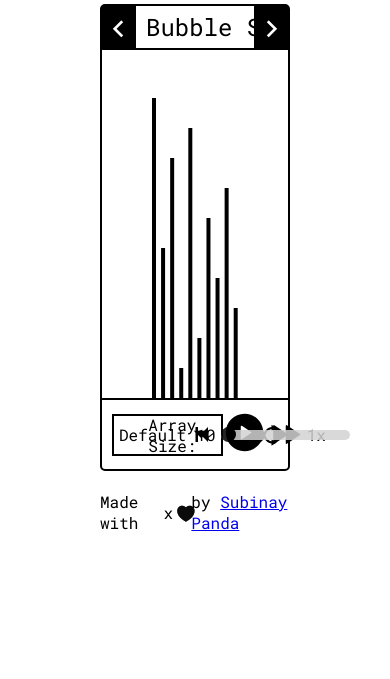
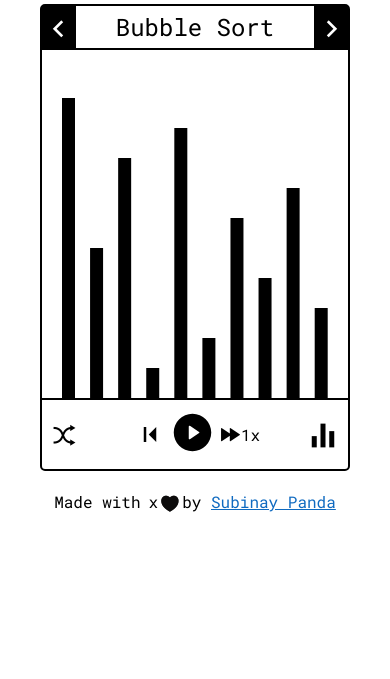
Before and after one commit to subinay108/Sorting-Algorithm-Visualizer, a plain HTML site: page index.html in a window 390 px wide. Shown: the part 165-844 px from the top of the page. Drawn offline with nearby package versions, Linux system fonts and the light colour scheme; no server answers.

Commit message:
Mobile Responsive is done

```diff
--- a/index.html
+++ b/index.html
@@ -58,8 +58,11 @@
                     </div>
                 </div>
                 <div class="array-size">
-                    Array Size: <span class="array-size-output">10</span>
+                    <span class="array-size-label">Array Size: </span><span class="array-size-output">10</span>
                     <input type="range" min="10" max="50" value="10" step="5" class="array-size-slider" id="myRange" oninput="displayArrSize(this)">
+                </div>
+                <div class="array-size-mobile">
+                    <i class="ri-bar-chart-fill"></i>
                 </div>
                 <div class="duration"></div>
             </div>
--- a/script.js
+++ b/script.js
@@ -2,20 +2,20 @@ const menu = document.querySelector('.menu-items');
 const sortingContainer = document.querySelector('.sorting-container');
 
 function previousMenu(){
+    let scrollWidth = document.querySelector('.menu-items li').clientWidth + 10;
     menu.scrollBy({
         top: 0,
-        left: -100,
+        left: -scrollWidth,
         behavior: 'smooth',
     });
 }
 function nextMenu(){
-    menu.children[menu.children.length - 1].scrollIntoView();
+    let scrollWidth = document.querySelector('.menu-items li').clientWidth + 10;
     menu.scrollBy({
         top: 0,
-        left: 100,
+        left: scrollWidth,
         behavior: 'smooth',
     });
-    // menu.scrollIntoView(true);
 }
 
 
@@ -466,20 +466,20 @@ function displayArrSize(el){
 
 
     let b = [...Array(el.value).keys()].map(i => i + 1);
-    console.log(b);
+    // console.log(b);
 
     a = [];
     for(let i = 0; i < el.value; i++){
         a.push(i + 1);
     }
-    console.log(a);
+    // console.log(a);
     updateSortingContainer();
     updateSortingPlayer(activeSortingType);
 }
 
 // Update DOM on resize
 window.addEventListener('resize', ()=>{
-    alpha = (sortingContainer.clientWidth - 100) / 2;
+    alpha = (sortingContainer.clientWidth - (sortingContainer.clientWidth < 600 ? 40 : 100)) / 2;
     itemWidth = alpha / a.length;
     spaceWidth = alpha / (a.length - 1);
     // updateSortingContainer();
@@ -511,7 +511,7 @@ function openSorting(event, sortName){
 // Update Sorting Container
 let a = [...Array(10).keys()].map(i => i + 1);
 
-let alpha = (sortingContainer.clientWidth - 100) / 2;
+let alpha = (sortingContainer.clientWidth - (sortingContainer.clientWidth < 600 ? 40 : 100)) / 2;
 let itemWidth = alpha / a.length;
 let spaceWidth = alpha / (a.length - 1);
 function updateSortingContainer(){
@@ -544,7 +544,7 @@ function updateSortingPlayer(sortName){
     updateSortingContainer();
     shuffle(a);
     shuffleAnimation();
-    console.log('Before sorting', a);
+    // console.log('Before sorting', a);
     activeSortingType = sortName;
 
     tl.pause();
@@ -583,7 +583,7 @@ function updateSortingPlayer(sortName){
     endSortingAnimation(a);
     tl.from('.duration', tl.duration(), {width: '0%', ease: Linear.easeNone}, 0);
 
-    console.log('After sorting', a);
+    // console.log('After sorting', a);
 }
 
 updateSortingPlayer('bubble');
--- a/styles.css
+++ b/styles.css
@@ -6,11 +6,9 @@
 
 body{
     font-family: 'Roboto Mono', monospace;
+    overflow: hidden;
 }
 
-.heading{
-    text-align: center;
-}
 
 .container{
     width: 100%;
@@ -19,7 +17,12 @@ body{
     display: flex;
     flex-direction: column;
     align-items: center;
-    padding: 20px 100px;
+    padding: 0 100px;
+}
+
+.heading{
+    text-align: center;
+    margin-top: 20px;
 }
 
 .player{
@@ -52,22 +55,28 @@ body{
 .menu-items{
     /* overflow-y: hidden; */
     overflow-x: auto;
+    position: relative;
 }
 
 .menu-items ul{
-    display: inline-block;
+    width: 100%;
+    display: flex;
+    gap: 10px;
     list-style: none;
     font-size: 1.5rem;
     user-select: none;
     white-space: nowrap;
 }
 .menu-items ul li{
+    width: 100%;
     display: inline-block;
     text-align: center;
     background-color: black;
     color: white;
     padding: 5px 10px;
     margin: 0;
+    flex-grow: 0;
+    flex-shrink: 0;
     cursor: pointer;
 }
 .menu-items ul li:hover{
@@ -128,18 +137,17 @@ body{
 }
 
 .theme-container{
-    width: 45%;
+    width: 260px;
     display: flex;
     align-items: center;
     gap: 30px;
 }
 .player-controller{
-    width: 20%;
     display: flex;
     align-items: center;
 }
 .array-size{
-    width: 35%;
+    width: 260px;
     display: flex;
     justify-content: center;
     align-items: center;
@@ -162,18 +170,27 @@ body{
 .play-pause-btn svg:hover{
     transform: scale(1.2, 1.2);
 }
+.rewind{
+    width: 30px;
+}
 .rewind i{
     font-size: 30px;
     cursor: pointer;
 }
 .speedup{
+    width: 30px;
     display: flex;
     align-items: center;
     gap: 5px;
+    position: relative;
 }
 .speedup i{
-    font-size: 30px;
+    font-size: 21px;
     cursor: pointer;
+}
+.speedup span{
+    position: absolute;
+    left: 21px;
 }
 .theme{
     padding: 2px 5px;
@@ -184,6 +201,11 @@ body{
 }
 .theme i{
     font-size: 30px;
+}
+.array-size-mobile{
+    display: none;
+    font-size: 30px;
+    cursor: pointer;
 }
 
 .duration{
@@ -277,3 +299,43 @@ body{
     position: relative;
     z-index: 100;
 }
+.contribution a{
+    color: rgb(15, 106, 192);
+}
+.contribution div{
+    display: inline;
+}
+
+@media only screen and (max-width: 600px) {
+    .container{
+        padding: 0 40px;
+    }
+    .theme-container{
+        width: inherit;
+    }
+    .theme{
+        display: none;
+    }
+    .array-size{
+        display: none;
+    }
+    .array-size-mobile{
+        display: block;
+    }
+    .sorting-container{
+        padding: 0 0px;
+    }
+    .sort-items{
+        left: 20px;
+    }
+    .menu-items ul li{
+        width: 100%;
+    }
+  }
+
+@media (hover: none){
+    .menu-btn:hover{
+        background-color: black;
+        color: white;
+    }
+}
```
